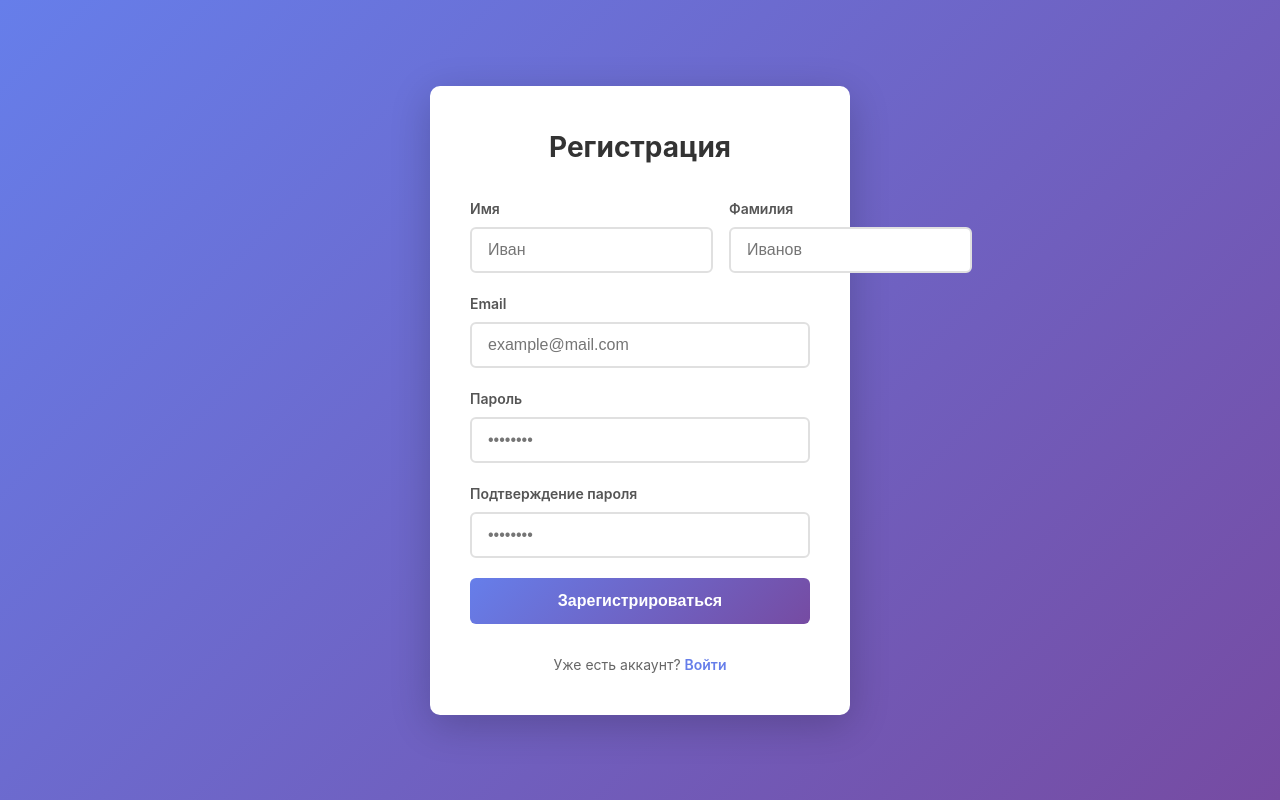
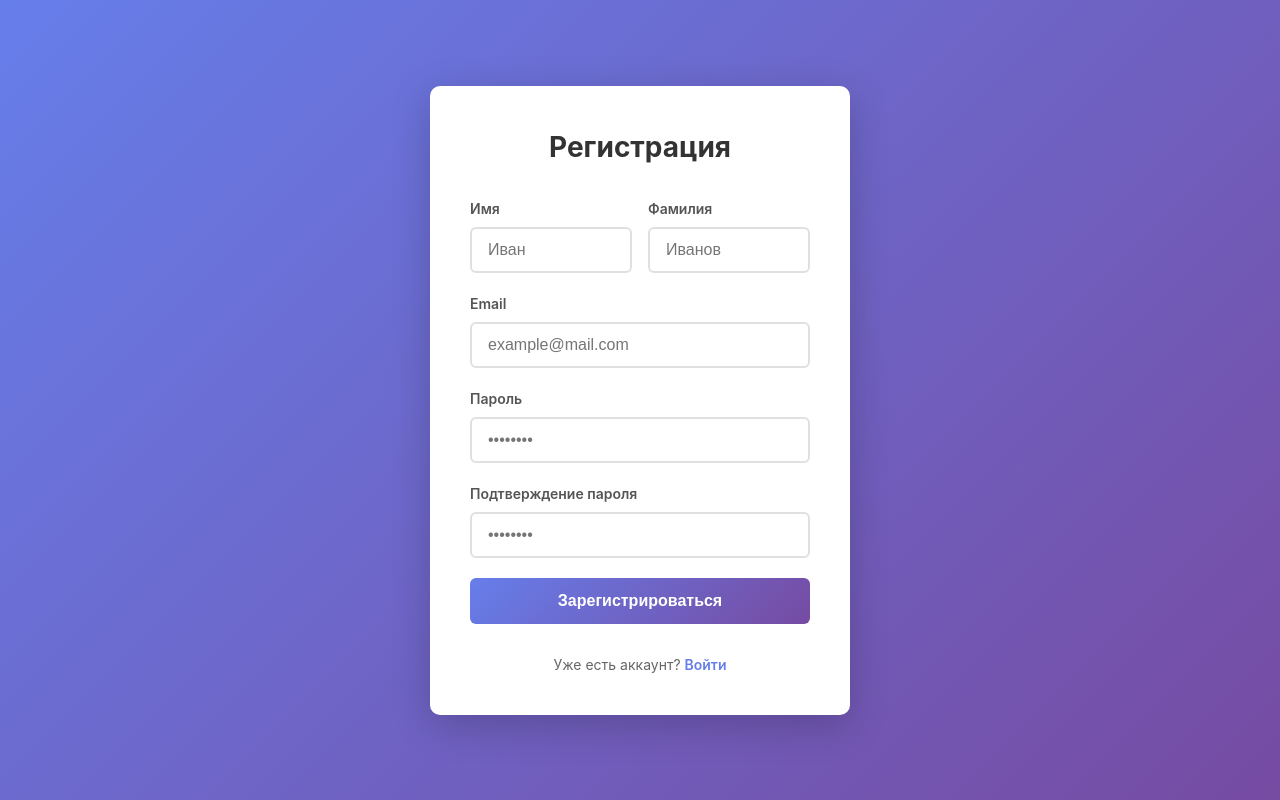
Before and after one commit to VladimirSt13/rack-calculator-v2, a React (Vite) app in the folder client/: page /register in a window 1280 px wide. Built offline with nearby package versions, Linux system fonts and the light colour scheme.

Commit message:
fix(client): registration form layout

```diff
--- a/client/src/pages/auth-forms.css
+++ b/client/src/pages/auth-forms.css
@@ -63,6 +63,16 @@
   display: grid;
   grid-template-columns: 1fr 1fr;
   gap: 16px;
+  min-width: 0;
+}
+
+.form-row .form-group {
+  min-width: 0;
+}
+
+.form-row .form-group input {
+  width: 100%;
+  box-sizing: border-box;
 }
 
 .error {
@@ -79,7 +89,9 @@
   font-size: 16px;
   font-weight: 600;
   cursor: pointer;
-  transition: transform 0.2s, box-shadow 0.2s;
+  transition:
+    transform 0.2s,
+    box-shadow 0.2s;
 }
 
 .btn-primary:hover:not(:disabled) {
```
